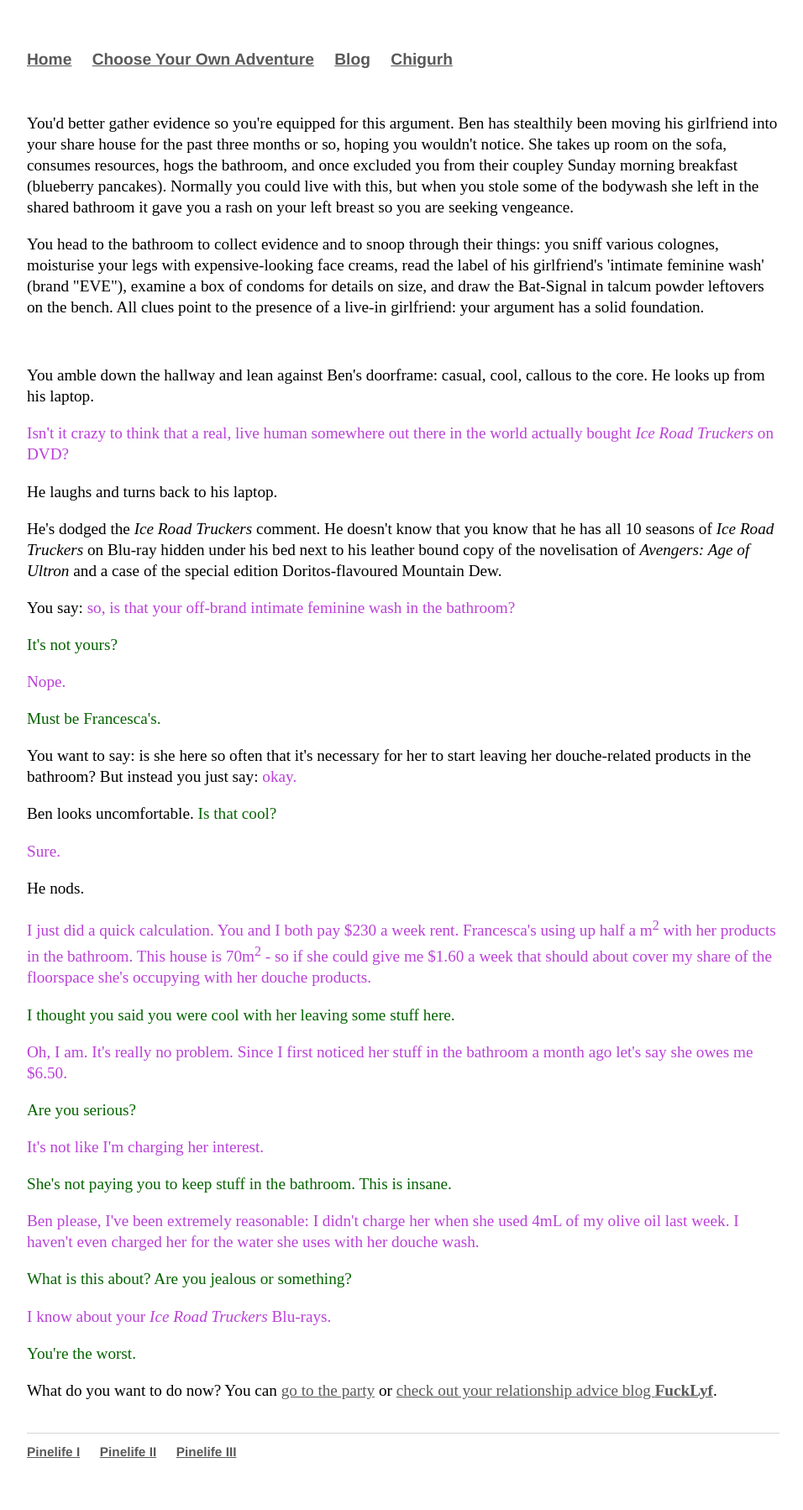
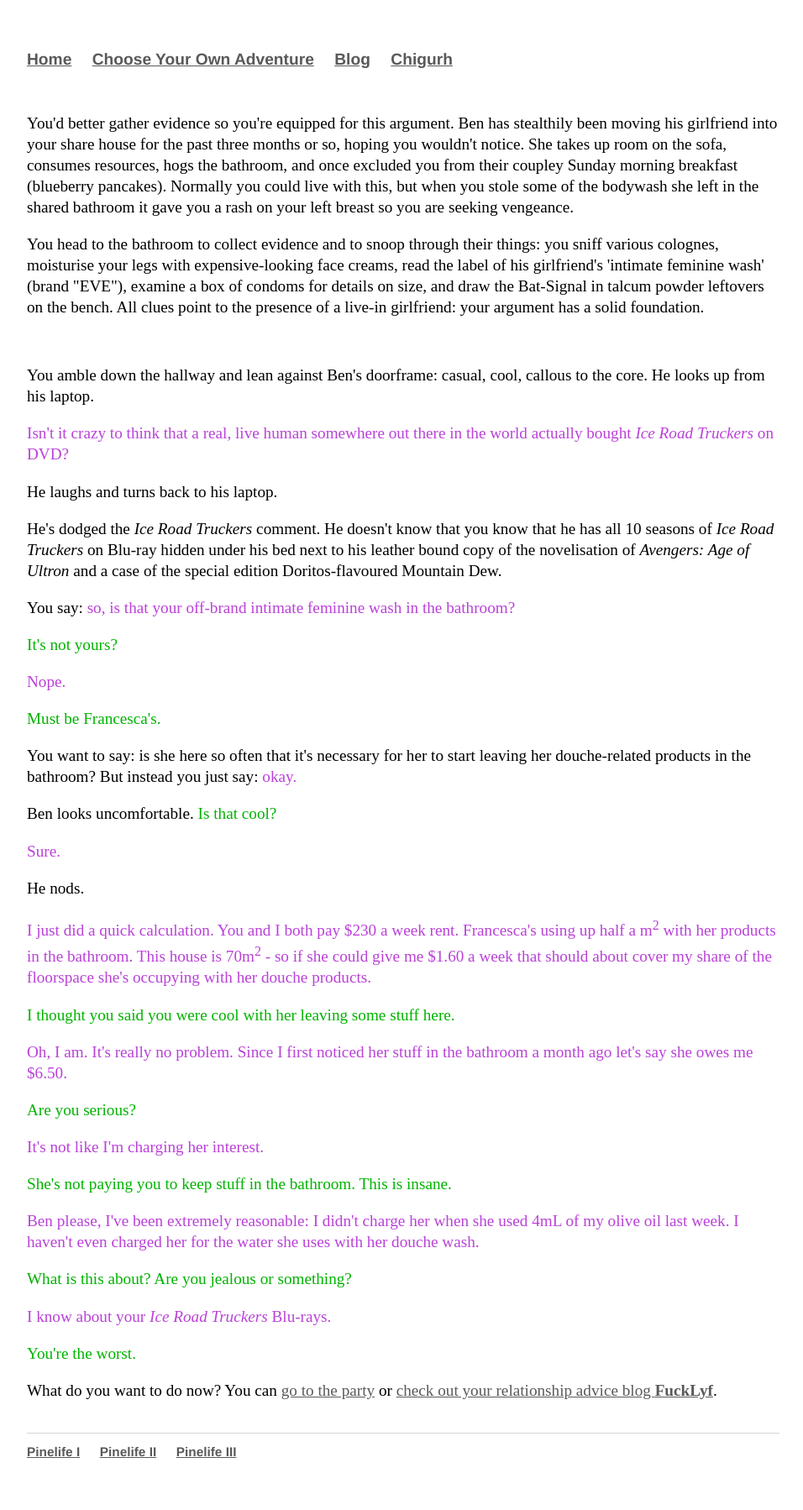
Before and after one commit to Pinelife/pinelife.github.io, a Jekyll site: the page built from Hellhole/Room3.html, in a window 1280 px wide. Shown: the whole page at 84% size, without its empty margins (160-1116 px from the left). Built offline with Jekyll 4.4.1, drawn with Linux system fonts in a browser that asks for light colours.

Commit message:
Update main.css

```diff
--- a/css/main.css
+++ b/css/main.css
@@ -3,7 +3,7 @@ color: #ba41d8;
  }
 
 .ben {
-color: #056300;
+color: #00b300;
 }
 
 .Franky {
```
